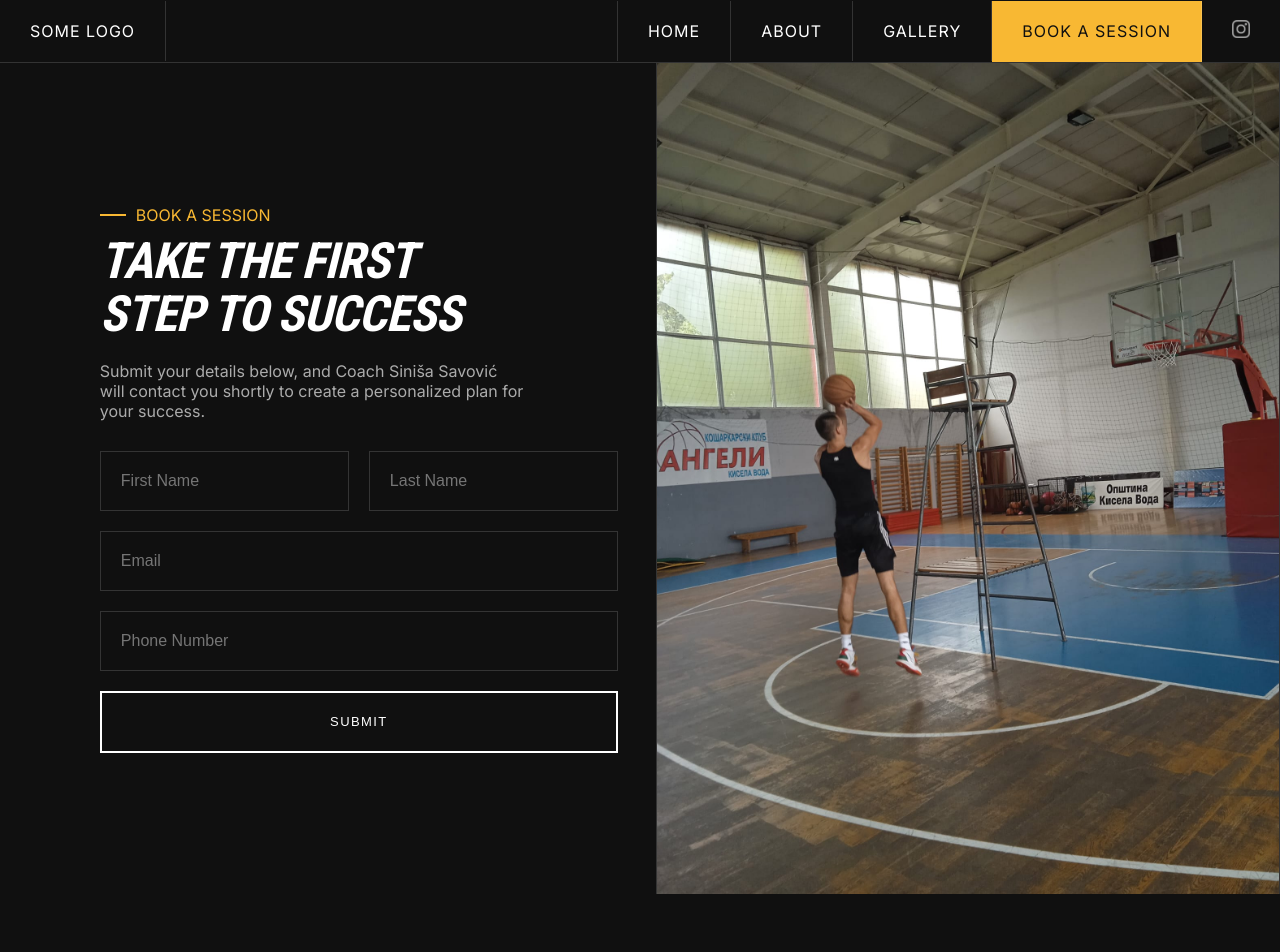
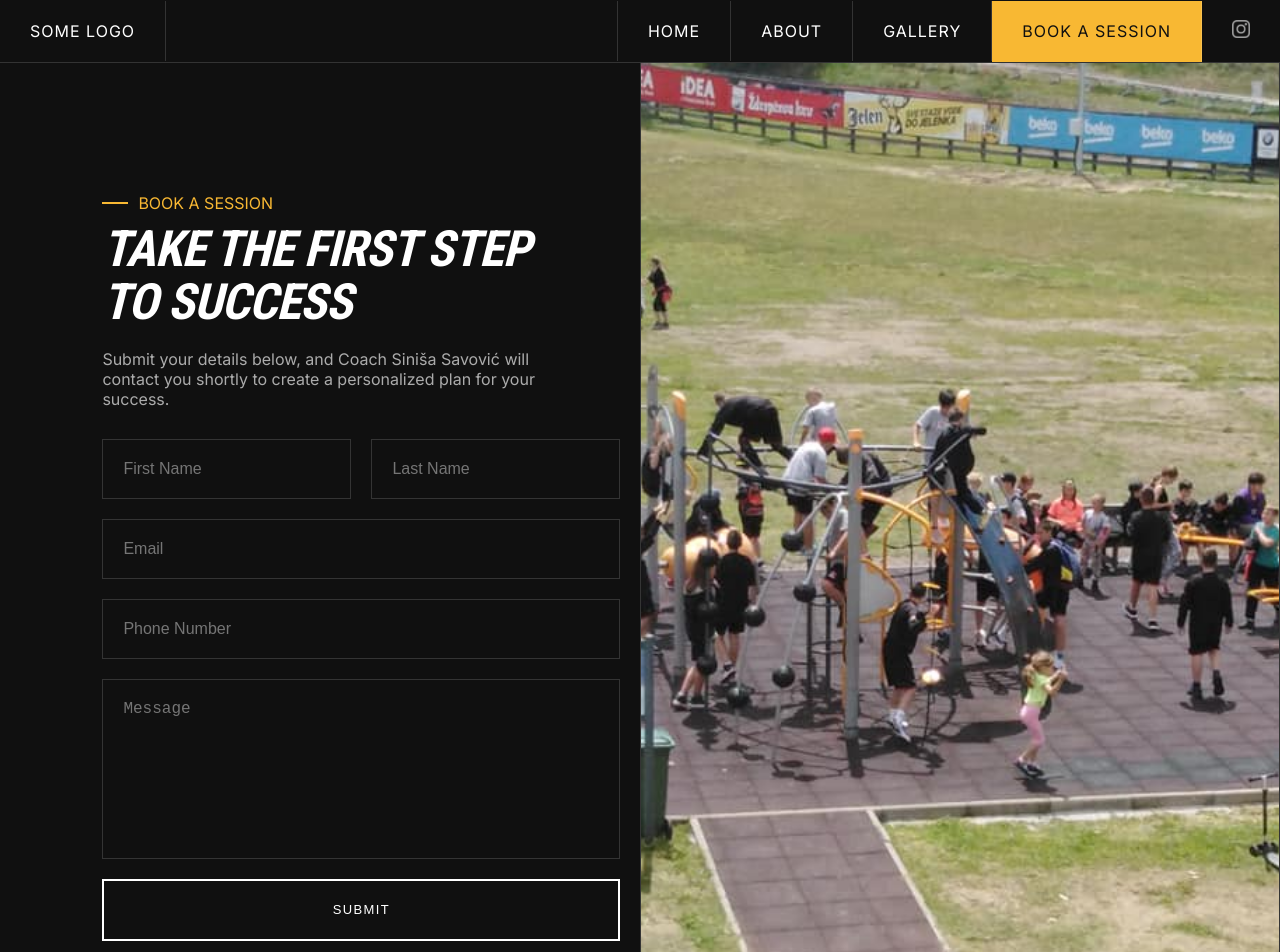
Before and after one commit to krsticzoran/basketball-coach, a Next.js app: page /book-a-session in a window 1280 px wide. Shown: the top 952 px of the page. Before the commit the page ends 894 px from the top, so only its background shows below. Built offline with nearby package versions, Linux system fonts and the light colour scheme.

Commit message:
textarea

```diff
--- a/app/book-a-session/page.js
+++ b/app/book-a-session/page.js
@@ -1,10 +1,11 @@
 import classes from '@/styles/pages/book-a-session.module.scss'
 import style from '@/styles/components/ui/button.module.scss'
 import Image from 'next/image'
-import trainingSession from '../../public/book-a-session.jpeg'
+import trainingSession from '../../public/session.jpeg'
 
 export default function Contact() {
   return (
+    <>
       <div className={classes.contact}>
         <div className={classes.data}>
           <div className='subtitle'>
@@ -18,7 +19,12 @@ export default function Contact() {
           </p>
           <form>
             <input type='text' name='name' placeholder='First Name' required />
-          <input type='text' name='surname' placeholder='Last Name' required />
+            <input
+              type='text'
+              name='surname'
+              placeholder='Last Name'
+              required
+            />
             <input
               type='email'
               name='email'
@@ -33,7 +39,12 @@ export default function Contact() {
               className={classes[`full-width`]}
               required
             />
-
+            <textarea
+              placeholder='Message'
+              name='message'
+              className={classes[`full-width`]}
+              required
+            ></textarea>
             <button
               type='submit'
               className={`${classes[`full-width`]} ${style.button}`}
@@ -46,5 +57,6 @@ export default function Contact() {
           <Image src={trainingSession} />
         </div>
       </div>
+    </>
   )
 }
--- a/styles/pages/book-a-session.module.scss
+++ b/styles/pages/book-a-session.module.scss
@@ -2,8 +2,10 @@
 @use '../utilities/mixins' as *;
 
 .contact {
-  @include grid(2, center);
+  @include grid(2, start);
+  grid-column-gap: 0;
   padding-top: 6.3rem;
+  align-items: stretch;
 
   .data {
     padding: 13rem 16%;
@@ -23,24 +25,21 @@
         background-color: $transparent;
         @include spacing(padding, 0, 3);
         @include font-size(s);
-      }
-
-      input {
-        height: 6rem;
         &:focus {
           outline: none;
           border: 2px solid $white;
         }
       }
 
+      input {
+        height: 6rem;
+      }
+
       textArea {
         height: 18rem;
         @include spacing(padding-top, 3);
-
-        &:focus {
-          outline: none;
-          border: 2px solid $white;
-        }
+        resize: none;
+        overflow: auto;
       }
 
       .full-width {
@@ -49,8 +48,8 @@
     }
   }
   .image-container {
+    height: 100%;
     width: 100%;
-    height: 100%;
     overflow: hidden;
     border: 1px solid $border;
     border-bottom: none;
```
Also changed, not shown: public/book-a-session.jpeg, public/session.jpeg (added). Lines whose indentation alone changed are shown as unchanged.
